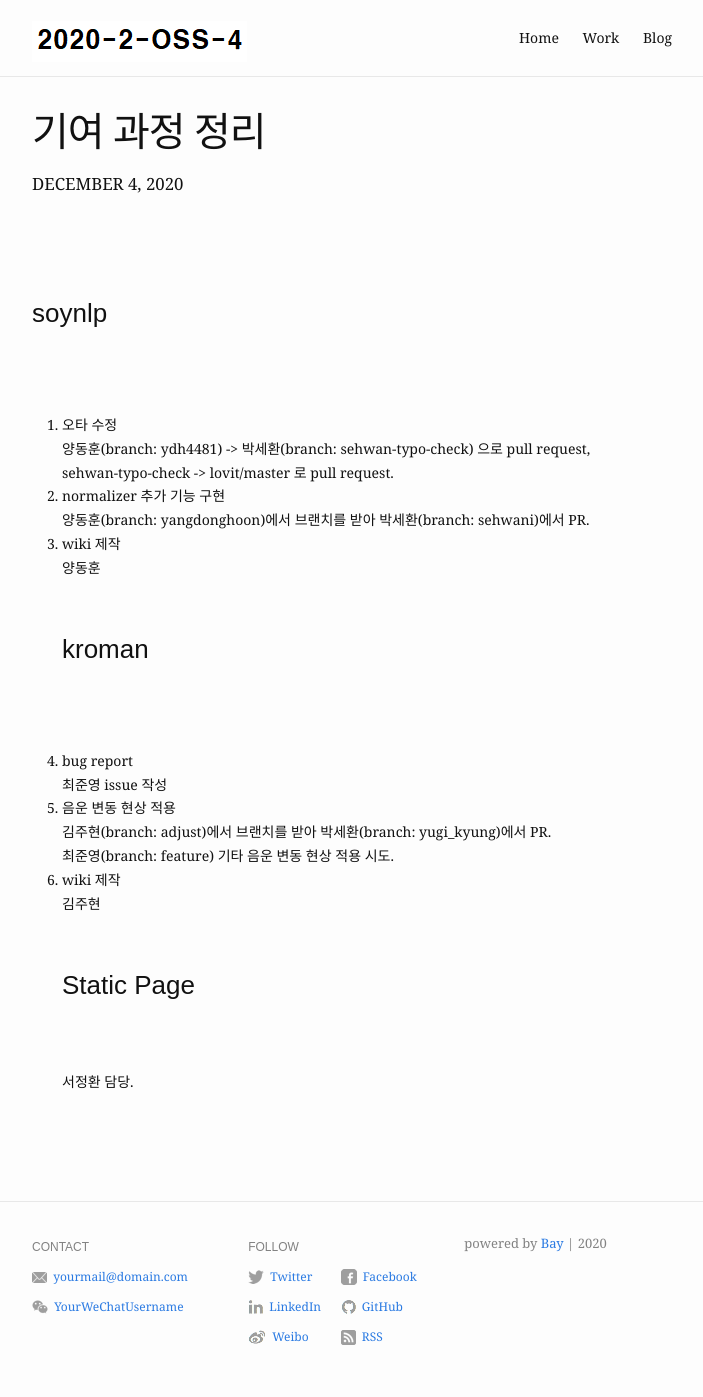
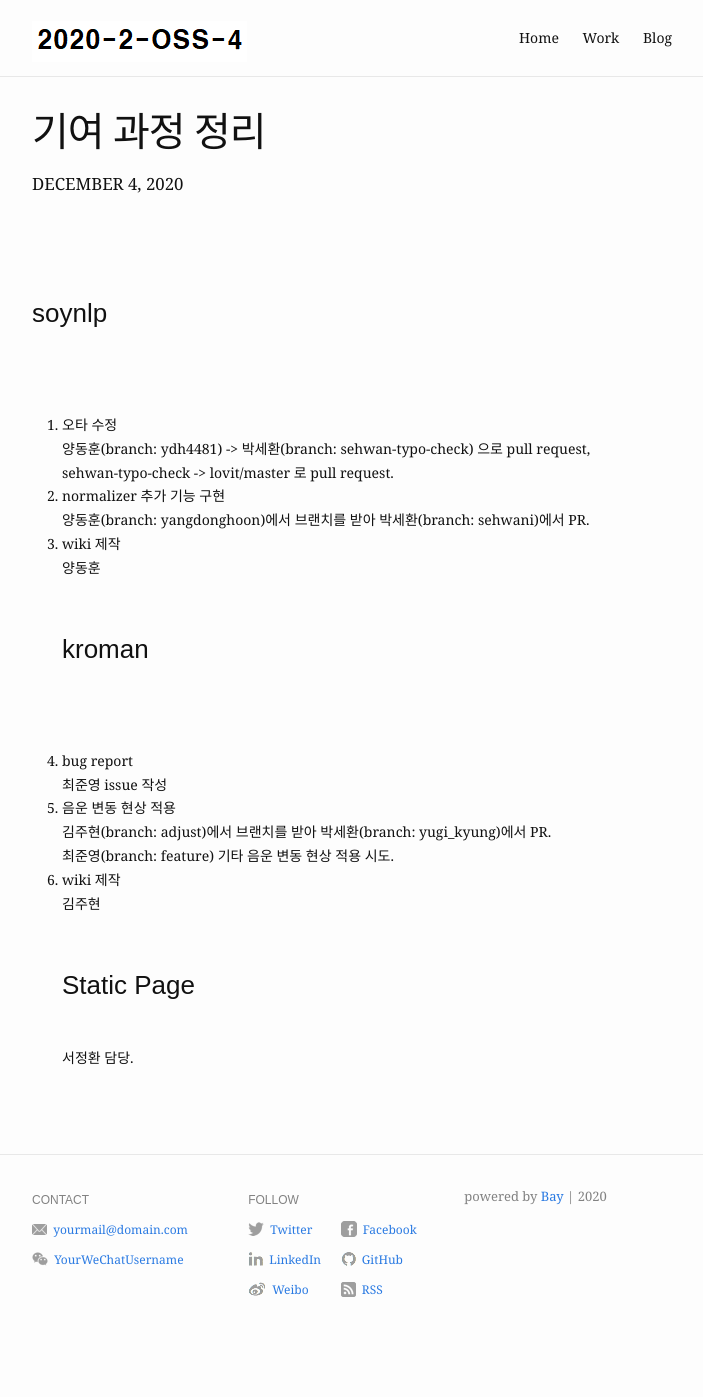
Before and after one commit to 20-2-SKKU-OSS/2020-2-OSS-4, a Jekyll site: the page built from _posts/2020-12-07-contribution.md, in a window 1280 px wide. Shown: the whole page, without its empty margins (288-991 px from the left). Built offline with Jekyll 4.4.1, drawn with Linux system fonts in a browser that asks for light colours; after the commit the page ends 1350 px from its top, so only the background shows below that.

Commit message:
Update 2020-12-07-contribution.md

```diff
--- a/_posts/2020-12-07-contribution.md
+++ b/_posts/2020-12-07-contribution.md
@@ -5,8 +5,8 @@ date:   2020-12-04 10:00:40
 blurb: "A look at an example post using Bay Jekyll theme."
 
 ---
-<br />
-<br />
+<br>
+<br>
 ### soynlp
 <br><br>
 1. 오타 수정
@@ -20,9 +20,9 @@ blurb: "A look at an example post using Bay Jekyll theme."
 3. wiki 제작
 <br>
 양동훈
-<br />
-<br />
-<br />
+<br>
+<br>
+<br>
 ### kroman
 <br><br>
 1. bug report
@@ -37,12 +37,11 @@ blurb: "A look at an example post using Bay Jekyll theme."
 3. wiki 제작
 <br>
 김주현
-<br />
-<br />
-<br />
+<br>
+<br>
+<br>
 ### Static Page
-<br><br>
+<br>
 서정환 담당.
-<br />
-<br />
-<br />
+<br>
+<br>
```
